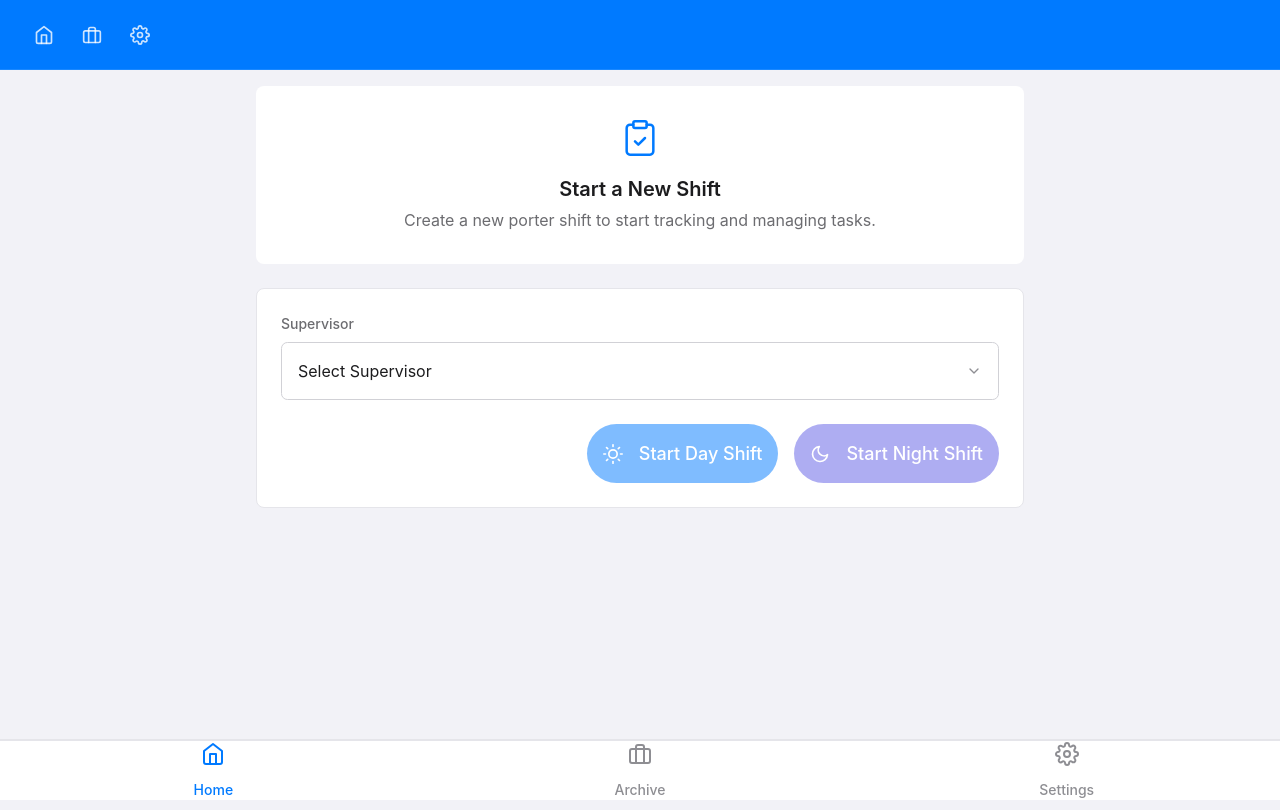
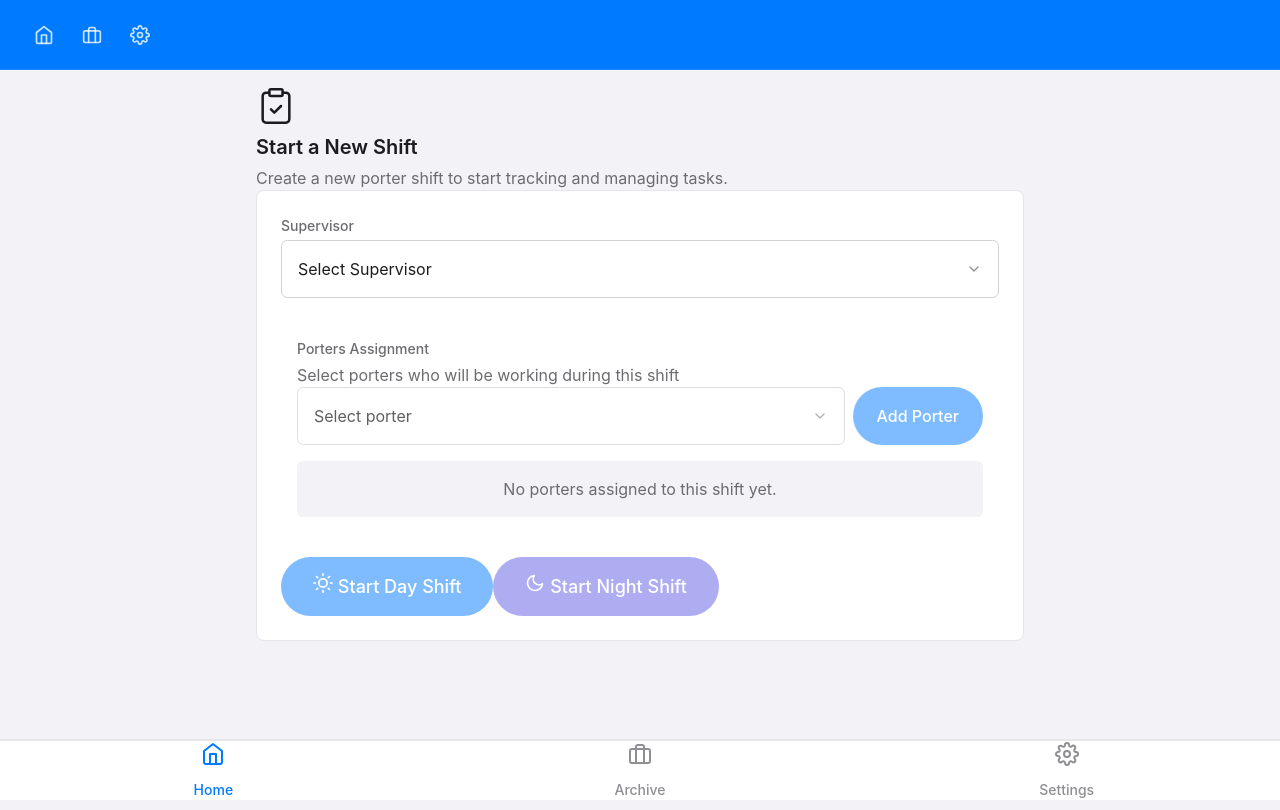
Before and after one commit to Hypha-Media-UK/Porter-Task, a Vue app: page / in a window 1280 px wide. Built offline with nearby package versions, Linux system fonts and the light colour scheme.

Commit message:
Added Porter to Shift Assignment

```diff
--- a/src/stores/shift.ts
+++ b/src/stores/shift.ts
@@ -140,7 +140,8 @@ export const useShiftStore = defineStore('shift', () => {
       type,
       supervisor,
       startTime: now.toISOString(),
-      tasks: []
+      tasks: [],
+      assignedPorters: [] // Initialize with empty array
     }
 
     currentShift.value = shift
@@ -151,6 +152,61 @@ export const useShiftStore = defineStore('shift', () => {
     console.log('Shift started:', shift)
 
     return shift
+  }
+
+  /**
+   * Add a porter to the current shift
+   */
+  function addPorterToShift(porterName: string) {
+    if (!currentShift.value) {
+      throw new Error('No active shift to add porter to')
+    }
+
+    // Initialize assignedPorters array if it doesn't exist
+    if (!currentShift.value.assignedPorters) {
+      currentShift.value.assignedPorters = []
+    }
+
+    // Check if porter is already assigned
+    if (currentShift.value.assignedPorters.includes(porterName)) {
+      console.warn(`Porter ${porterName} is already assigned to this shift`)
+      return false
+    }
+
+    // Add porter to shift
+    currentShift.value.assignedPorters.push(porterName)
+
+    // Save to localStorage
+    localStorage.setItem(CURRENT_SHIFT_STORAGE_KEY, JSON.stringify(currentShift.value))
+
+    console.log(`Porter ${porterName} added to shift`)
+    return true
+  }
+
+  /**
+   * Remove a porter from the current shift
+   */
+  function removePorterFromShift(porterName: string) {
+    if (!currentShift.value || !currentShift.value.assignedPorters) {
+      throw new Error('No active shift or no assigned porters')
+    }
+
+    // Find porter index
+    const porterIndex = currentShift.value.assignedPorters.indexOf(porterName)
+
+    if (porterIndex === -1) {
+      console.warn(`Porter ${porterName} is not assigned to this shift`)
+      return false
+    }
+
+    // Remove porter from shift
+    currentShift.value.assignedPorters.splice(porterIndex, 1)
+
+    // Save to localStorage
+    localStorage.setItem(CURRENT_SHIFT_STORAGE_KEY, JSON.stringify(currentShift.value))
+
+    console.log(`Porter ${porterName} removed from shift`)
+    return true
   }
 
   /**
@@ -642,6 +698,8 @@ export const useShiftStore = defineStore('shift', () => {
     getShift,
     getTask,
     deleteShift,
-    reopenShift
+    reopenShift,
+    addPorterToShift,
+    removePorterFromShift
   }
 })
--- a/src/types/index.ts
+++ b/src/types/index.ts
@@ -90,6 +90,7 @@ export interface Shift {
   startTime: string; // ISO string
   endTime?: string; // ISO string, optional if shift is still ongoing
   tasks: Task[];
+  assignedPorters?: Porter[]; // Porters assigned to this shift
 }
 
 // Route parameters
--- a/src/views/HomeView.vue
+++ b/src/views/HomeView.vue
@@ -1,7 +1,7 @@
 <template>
   <main class="home-view">
     <!-- ACTIVE SHIFT VIEW -->
-    <section v-if="isShiftActive && currentShift" class="active-shift">
+    <section v-if="isShiftActive && currentShift && currentShift.value" class="active-shift">
       <header class="top-header">
         <h1>Current Shift</h1>
       </header>
@@ -10,8 +10,8 @@
         <div class="shift-header">
           <div class="shift-title">
             <h2>{{ shiftTitle }}</h2>
-            <div class="shift-badge" :class="currentShift.type.toLowerCase()">
-              {{ currentShift.type }}
+            <div class="shift-badge" :class="currentShift.value.type.toLowerCase()">
+              {{ currentShift.value.type }}
             </div>
           </div>
 
@@ -24,7 +24,7 @@
             </div>
             <div class="supervisor-info">
               <div class="supervisor-label">Supervisor</div>
-              <div class="supervisor-name">{{ currentShift.supervisor }}</div>
+              <div class="supervisor-name">{{ currentShift.value.supervisor }}</div>
             </div>
           </div>
 
@@ -37,7 +37,7 @@
             </div>
             <div class="time-details">
               <div class="time-label">Started</div>
-              <div class="time-value">{{ formatTime(new Date(currentShift.startTime)) }}</div>
+              <div class="time-value">{{ formatTime(new Date(currentShift.value.startTime)) }}</div>
             </div>
           </div>
         </div>
@@ -45,16 +45,16 @@
         <div class="shift-progress">
           <div class="progress-label">
             <span>Task Completion</span>
-            <span>{{ Math.round((completedTasksCount / (currentShift.tasks.length || 1)) * 100) }}%</span>
+            <span>{{ Math.round((completedTasksCount / (currentShift.value.tasks.length || 1)) * 100) }}%</span>
           </div>
           <div class="progress">
-            <div class="progress-bar" :style="{ width: `${(completedTasksCount / (currentShift.tasks.length || 1)) * 100}%` }"></div>
+            <div class="progress-bar" :style="{ width: `${(completedTasksCount / (currentShift.value.tasks.length || 1)) * 100}%` }"></div>
           </div>
         </div>
 
         <div class="shift-stats">
           <div class="stat-item total">
-            <div class="stat-value">{{ currentShift.tasks.length }}</div>
+            <div class="stat-value">{{ currentShift.value.tasks.length }}</div>
             <div class="stat-label">Total Tasks</div>
           </div>
 
@@ -66,6 +66,50 @@
           <div class="stat-item completed">
             <div class="stat-value">{{ completedTasksCount }}</div>
             <div class="stat-label">Completed</div>
+          </div>
+        </div>
+
+        <!-- Porters Management Section -->
+        <div class="porters-section">
+          <h3>Porters Assignment</h3>
+          <p class="section-description">Assign porters to this shift to manage task assignments</p>
+
+          <div class="porters-assignment">
+            <div class="porter-selection">
+              <select
+                v-model="selectedPorter"
+                class="form-control"
+                :disabled="!availablePorters.length"
+              >
+                <option value="" disabled>Select porter</option>
+                <option v-for="porter in availablePorters" :key="porter" :value="porter">
+                  {{ porter }}
+                </option>
+              </select>
+              <button
+                class="btn-primary"
+                @click="handleAddPorterToShift"
+                :disabled="!selectedPorter"
+              >
+                Add Porter
+              </button>
+            </div>
+
+            <div v-if="assignedPorters.length === 0" class="empty-porters">
+              <p>No porters assigned to this shift yet.</p>
+            </div>
+
+            <div v-else class="assigned-porters">
+              <h4>Assigned Porters:</h4>
+              <div class="porter-tags">
+                <div v-for="porter in assignedPorters" :key="porter" class="porter-tag">
+                  <span class="porter-name">{{ porter }}</span>
+                  <button class="remove-porter" @click="handleRemovePorterFromShift(porter)" title="Remove porter">
+                    &times;
+                  </button>
+                </div>
+              </div>
+            </div>
           </div>
         </div>
 
@@ -128,6 +172,50 @@
             <option value="" disabled>Select Supervisor</option>
             <option v-for="sup in supervisors" :key="sup" :value="sup">{{ sup }}</option>
           </select>
+        </div>
+
+        <!-- Porter Assignment Section -->
+        <div class="form-group porters-section">
+          <label>Porters Assignment</label>
+          <p class="section-description">Select porters who will be working during this shift</p>
+
+          <div class="porters-assignment">
+            <div class="porter-selection">
+              <select
+                v-model="selectedPorter"
+                class="form-control"
+                :disabled="!availableInitialPorters.length"
+              >
+                <option value="" disabled>Select porter</option>
+                <option v-for="porter in allPorters" :key="porter" :value="porter">
+                  {{ porter }}
+                </option>
+              </select>
+              <button
+                class="btn-primary"
+                @click="handleAddInitialPorter"
+                :disabled="!selectedPorter"
+              >
+                Add Porter
+              </button>
+            </div>
+
+            <div v-if="initialPorters.length === 0" class="empty-porters">
+              <p>No porters assigned to this shift yet.</p>
+            </div>
+
+            <div v-else class="assigned-porters">
+              <h4>Assigned Porters:</h4>
+              <div class="porter-tags">
+                <div v-for="porter in initialPorters" :key="porter" class="porter-tag">
+                  <span class="porter-name">{{ porter }}</span>
+                  <button class="remove-porter" @click="handleRemoveInitialPorter(porter)" title="Remove porter">
+                    &times;
+                  </button>
+                </div>
+              </div>
+            </div>
+          </div>
         </div>
 
         <div class="shift-actions">
@@ -256,43 +344,131 @@ const {
   currentShift,
   archivedShifts,
   startShift,
-  endShift
+  endShift,
+  addPorterToShift,
+  removePorterFromShift
 } = shiftStore
 
-const { supervisors } = settingsStore
+const { supervisors, porters: allPorters } = settingsStore
 
 // Local state
 const shiftType = ref<'Day' | 'Night'>('Day')
 const supervisor = ref('')
 const showEndShiftConfirm = ref(false)
+const selectedPorter = ref('')
+const initialPorters = ref<string[]>([])
 
 // Computed
 const shiftTitle = computed(() => {
-  if (!currentShift) return ''
+  if (!currentShift.value) return ''
 
-  const date = new Date(currentShift.date)
+  const date = new Date(currentShift.value.date)
   return `${formatDate(date)}`
 })
 
 const pendingTasksCount = computed(() => {
-  if (!currentShift) return 0
-  return currentShift.tasks.filter(task => task.status === 'Pending').length
+  if (!currentShift.value) return 0
+  return currentShift.value.tasks.filter(task => task.status === 'Pending').length
 })
 
 const completedTasksCount = computed(() => {
-  if (!currentShift) return 0
-  return currentShift.tasks.filter(task => task.status === 'Completed').length
+  if (!currentShift.value) return 0
+  return currentShift.value.tasks.filter(task => task.status === 'Completed').length
 })
 
 const recentShifts = computed(() => {
-  return archivedShifts.slice(0, 3)
+  if (!archivedShifts.value) return []
+  return archivedShifts.value.slice(0, 3)
+})
+
+// Computed properties for porter management
+const assignedPorters = computed(() => {
+  if (!currentShift.value || !currentShift.value.assignedPorters) return []
+  return currentShift.value.assignedPorters
+})
+
+const availablePorters = computed(() => {
+  // Filter out porters that are already assigned
+  return allPorters.filter(porter => !assignedPorters.value.includes(porter))
+})
+
+// Computed properties for initial porter assignment (before shift starts)
+const availableInitialPorters = computed(() => {
+  // Filter out porters that are already in the initialPorters list
+  return allPorters.filter(porter => !initialPorters.value.includes(porter))
 })
 
 // Methods
 const startSpecificShift = (type: 'Day' | 'Night') => {
-  if (supervisor.value) {
-    startShift(type, supervisor.value)
-    if (navigate) navigate('tasks')
+  try {
+    if (!supervisor.value) {
+      console.error('No supervisor selected');
+      return;
+    }
+
+    console.log(`Starting ${type} shift with supervisor:`, supervisor.value);
+
+    // Check if there's already an active shift
+    if (isShiftActive.value && currentShift.value) {
+      console.log('There is already an active shift. Ending current shift before starting a new one.');
+
+      // End the current shift
+      endShift();
+
+      // Reload the page to fully reset the state
+      window.location.reload();
+      return;
+    }
+
+    // Clear any existing shift data from localStorage
+    localStorage.removeItem('porter-track-current-shift');
+
+    // Start the shift with the supervisor
+    const newShift = startShift(type, supervisor.value);
+    console.log('New shift created:', newShift);
+
+    // Add any porters that were pre-selected
+    if (initialPorters.value && initialPorters.value.length > 0) {
+      console.log(`Adding ${initialPorters.value.length} porters to shift:`, initialPorters.value);
+
+      initialPorters.value.forEach(porter => {
+        try {
+          const success = addPorterToShift(porter);
+          console.log(`Added porter ${porter}: ${success ? 'Success' : 'Failed'}`);
+        } catch (err) {
+          console.error(`Error adding porter ${porter}:`, err);
+        }
+      });
+
+      // Clear the initial porters list
+      initialPorters.value = [];
+    }
+
+    // Force a UI refresh by navigating to the tasks page
+    console.log('Navigating to tasks view...');
+    window.location.href = '/tasks';
+  } catch (error) {
+    console.error('Critical error starting shift:', error);
+    alert('Error starting shift: ' + (error instanceof Error ? error.message : String(error)));
+  }
+}
+
+// Methods for initial porter assignment (before shift starts)
+const handleAddInitialPorter = () => {
+  if (selectedPorter.value && !initialPorters.value.includes(selectedPorter.value)) {
+    console.log('Adding porter to initial list:', selectedPorter.value);
+    initialPorters.value.push(selectedPorter.value);
+    // Reset selection after successful add
+    selectedPorter.value = '';
+  } else {
+    console.warn('Porter already in list or no porter selected');
+  }
+}
+
+const handleRemoveInitialPorter = (porter: string) => {
+  const index = initialPorters.value.indexOf(porter)
+  if (index !== -1) {
+    initialPorters.value.splice(index, 1)
   }
 }
 
@@ -310,6 +486,18 @@ const viewShiftDetails = (shiftId: string) => {
 
 const navigateToArchive = () => {
   if (navigate) navigate('archive')
+}
+
+const handleAddPorterToShift = () => {
+  if (selectedPorter.value) {
+    addPorterToShift(selectedPorter.value)
+    // Reset selection after adding
+    selectedPorter.value = ''
+  }
+}
+
+const handleRemovePorterFromShift = (porter: string) => {
+  removePorterFromShift(porter)
 }
 
 // Initialize form data
@@ -367,21 +555,21 @@ h3 {
   margin-top: var(--spacing-lg);
 }
 
+h4 {
+  font-size: var(--font-size-md);
+  font-weight: var(--font-weight-semibold);
+  color: var(--color-text);
+  margin-bottom: var(--spacing-sm);
+  margin-top: 0;
+}
+
 p {
   color: var(--color-text-secondary);
   line-height: 1.5;
 }
 
 /* Card styles */
-.card {
-  background-color: var(--color-card);
-  border-radius: var(--border-radius-lg);
-  padding: var(--spacing-lg);
-  margin-bottom: var(--spacing-lg);
-}
-
-/* Active Shift styles */
-.shift-card {
+.card, .shift-card {
   background-color: var(--color-card);
   border-radius: var(--border-radius-lg);
   padding: var(--spacing-lg);
@@ -421,261 +609,51 @@ p {
   background-color: var(--color-secondary);
 }
 
-.shift-supervisor {
-  display: flex;
-  align-items: flex-start;
-  margin-bottom: var(--spacing-sm);
+.porters-section {
+  background-color: var(--color-card);
+  border-radius: var(--border-radius);
+  padding: var(--spacing-md);
+  margin-top: var(--spacing-md);
 }
 
-.supervisor-avatar {
-  width: 32px;
-  height: 32px;
+.porter-selection {
   display: flex;
-  align-items: center;
-  justify-content: center;
-  background-color: var(--color-primary-light);
-  color: var(--color-primary);
-  border-radius: 50%;
-  margin-right: var(--spacing-sm);
+  gap: var(--spacing-sm);
+  margin-bottom: var(--spacing-md);
 }
 
-.supervisor-info {
+.porter-selection select {
   flex: 1;
 }
 
-.supervisor-label, .time-label {
-  font-size: var(--font-size-xs);
-  color: var(--color-text-secondary);
-  margin-bottom: 2px;
-}
-
-.supervisor-name, .time-value {
-  font-size: var(--font-size-sm);
-  font-weight: var(--font-weight-medium);
-  color: var(--color-text);
-}
-
-.shift-time {
-  display: flex;
-  align-items: flex-start;
-}
-
-.time-icon {
-  width: 32px;
-  height: 32px;
-  display: flex;
-  align-items: center;
-  justify-content: center;
+.empty-porters {
   background-color: var(--color-secondary-light);
-  color: var(--color-secondary);
-  border-radius: 50%;
-  margin-right: var(--spacing-sm);
-}
-
-.shift-progress {
-  margin: var(--spacing-md) 0;
-}
-
-.progress-label {
-  display: flex;
-  justify-content: space-between;
-  font-size: var(--font-size-sm);
-  margin-bottom: var(--spacing-xs);
-  color: var(--color-text-secondary);
-}
-
-.progress {
-  height: 8px;
-  background-color: var(--color-border-light);
-  border-radius: var(--border-radius-pill);
-  overflow: hidden;
-}
-
-.progress-bar {
-  height: 100%;
-  background-color: var(--color-success);
-  border-radius: var(--border-radius-pill);
-  transition: width 0.5s ease;
-}
-
-.shift-stats {
-  display: flex;
-  justify-content: space-between;
-  margin: var(--spacing-lg) 0;
-  background-color: var(--color-secondary-light);
+  padding: var(--spacing-md);
   border-radius: var(--border-radius);
-  padding: var(--spacing-md);
-}
-
-.stat-item {
-  text-align: center;
-  flex: 1;
-}
-
-.stat-value {
-  font-size: var(--font-size-2xl);
-  font-weight: var(--font-weight-bold);
-  margin-bottom: var(--spacing-xs);
-}
-
-.stat-item.total .stat-value {
-  color: var(--color-primary);
-}
-
-.stat-item.pending .stat-value {
-  color: var(--color-pending);
-}
-
-.stat-item.completed .stat-value {
-  color: var(--color-success);
-}
-
-.stat-label {
-  font-size: var(--font-size-xs);
-  color: var(--color-text-secondary);
-  font-weight: var(--font-weight-medium);
-}
-
-.shift-actions {
-  display: flex;
-  flex-direction: column;
-  gap: var(--spacing-md);
-  margin-top: var(--spacing-lg);
-}
-
-.shift-actions button {
-  display: flex;
-  align-items: center;
-  justify-content: center;
-  gap: var(--spacing-md);
-  flex: 1;
-  padding: var(--spacing-md);
-}
-
-.btn-icon {
-  display: flex;
-  align-items: center;
-  justify-content: center;
-}
-
-@media (min-width: 768px) {
-  .shift-actions {
-    flex-direction: row;
-  }
-}
-
-/* Quick Actions Section */
-.quick-actions-section {
-  margin-top: var(--spacing-lg);
-}
-
-.quick-action-card {
-  display: flex;
-  align-items: center;
-  background-color: var(--color-card);
-  border-radius: var(--border-radius);
-  padding: var(--spacing-md);
-  margin-bottom: var(--spacing-md);
-  cursor: pointer;
-  transition: transform var(--transition-fast);
-}
-
-.quick-action-card:active {
-  transform: scale(0.98);
-}
-
-.action-icon {
-  width: 44px;
-  height: 44px;
-  display: flex;
-  align-items: center;
-  justify-content: center;
-  border-radius: var(--border-radius-sm);
-  margin-right: var(--spacing-md);
-}
-
-.action-icon.pending {
-  background-color: rgba(var(--color-pending-rgb), 0.1);
-  color: var(--color-pending);
-}
-
-.action-content {
-  flex: 1;
-}
-
-.action-title {
-  font-weight: var(--font-weight-semibold);
-  margin-bottom: var(--spacing-xs);
-}
-
-.action-subtitle {
-  font-size: var(--font-size-sm);
-  color: var(--color-text-secondary);
-}
-
-.action-chevron {
-  color: var(--color-text-light);
-}
-
-/* Welcome card */
-.welcome-card {
-  background-color: var(--color-card);
-  border-radius: var(--border-radius-lg);
-  padding: var(--spacing-xl);
-  margin-bottom: var(--spacing-lg);
   text-align: center;
 }
 
-.welcome-icon {
+.porter-tags {
   display: flex;
-  justify-content: center;
+  flex-wrap: wrap;
+  gap: var(--spacing-sm);
   margin-bottom: var(--spacing-md);
-  color: var(--color-primary);
 }
 
-/* Shift Form */
-.shift-form {
-  padding: var(--spacing-lg);
+.porter-tag {
+  display: flex;
+  align-items: center;
+  background-color: var(--color-primary-light);
+  color: var(--color-primary);
+  padding: var(--spacing-xs) var(--spacing-sm);
+  border-radius: var(--border-radius-pill);
 }
 
-.form-group {
-  margin-bottom: var(--spacing-lg);
-}
-
-.form-group label {
-  display: block;
-  margin-bottom: var(--spacing-sm);
-  font-size: var(--font-size-sm);
-  font-weight: var(--font-weight-medium);
-  color: var(--color-text-secondary);
-}
-
-/* Recent Shifts styles */
-.section-header {
-  display: flex;
-  justify-content: space-between;
-  align-items: center;
-  margin-bottom: var(--spacing-sm);
-}
-
-.section-header h3 {
-  margin: 0;
-}
-
-.view-all-link {
-  color: var(--color-primary);
+.remove-porter {
   background: none;
   border: none;
-  font-size: var(--font-size-sm);
-  font-weight: var(--font-weight-medium);
+  color: var(--color-primary);
   cursor: pointer;
-  padding: var(--spacing-xs) var(--spacing-sm);
-}
-
-.shift-list {
-  background-color: var(--color-card);
-  border-radius: var(--border-radius-lg);
-  overflow: hidden;
 }
 
 .shift-list-item {
@@ -684,154 +662,9 @@ p {
   display: flex;
   align-items: center;
   cursor: pointer;
-  transition: background-color var(--transition-fast);
 }
 
 .shift-list-item:last-child {
   border-bottom: none;
 }
-
-.shift-list-item:active {
-  background-color: rgba(var(--color-primary-rgb), 0.05);
-}
-
-.shift-list-icon {
-  width: 40px;
-  height: 40px;
-  display: flex;
-  align-items: center;
-  justify-content: center;
-  border-radius: var(--border-radius-sm);
-  margin-right: var(--spacing-md);
-}
-
-.shift-list-icon.day {
-  background-color: rgba(var(--color-primary-rgb), 0.1);
-  color: var(--color-primary);
-}
-
-.shift-list-icon.night {
-  background-color: rgba(var(--color-secondary-rgb), 0.1);
-  color: var(--color-secondary);
-}
-
-.shift-list-content {
-  flex: 1;
-}
-
-.shift-list-title {
-  font-weight: var(--font-weight-medium);
-  margin-bottom: 2px;
-}
-
-.shift-list-details {
-  font-size: var(--font-size-sm);
-  color: var(--color-text-secondary);
-}
-
-.separator {
-  margin: 0 var(--spacing-xs);
-}
-
-.shift-list-chevron {
-  color: var(--color-text-light);
-}
-
-/* Modal styles - iOS style */
-.modal-backdrop {
-  position: fixed;
-  top: 0;
-  left: 0;
-  right: 0;
-  bottom: 0;
-  background-color: rgba(0, 0, 0, 0.3);
-  backdrop-filter: blur(5px);
-  -webkit-backdrop-filter: blur(5px);
-  display: flex;
-  justify-content: center;
-  align-items: flex-end;
-  z-index: var(--z-index-modal);
-  animation: fadeIn 0.3s cubic-bezier(0.25, 0.46, 0.45, 0.94);
-}
-
-.modal-content {
-  background-color: var(--color-card);
-  border-radius: var(--border-radius-lg) var(--border-radius-lg) 0 0;
-  width: 100%;
-  max-height: 90vh;
-  overflow-y: auto;
-  animation: slideInUp 0.4s cubic-bezier(0.19, 1, 0.22, 1);
-  padding-bottom: max(var(--spacing-md), var(--safe-area-inset-bottom));
-}
-
-.modal-handle {
-  width: 36px;
-  height: 5px;
-  background-color: var(--color-border);
-  border-radius: 3px;
-  margin: var(--spacing-sm) auto;
-}
-
-.modal-header {
-  padding: var(--spacing-md) var(--spacing-lg);
-  border-bottom: 1px solid var(--color-border-light);
-}
-
-.modal-header h3 {
-  margin: 0;
-  font-size: var(--font-size-lg);
-  font-weight: var(--font-weight-semibold);
-  text-align: center;
-}
-
-.modal-body {
-  padding: var(--spacing-lg);
-}
-
-.modal-body p {
-  margin: 0;
-  text-align: center;
-}
-
-.modal-actions {
-  padding: var(--spacing-md) var(--spacing-lg);
-  display: flex;
-  gap: var(--spacing-md);
-}
-
-.modal-actions button {
-  flex: 1;
-}
-
-@keyframes fadeIn {
-  from {
-    opacity: 0;
-  }
-  to {
-    opacity: 1;
-  }
-}
-
-@keyframes slideInUp {
-  from {
-    transform: translateY(50px);
-    opacity: 0.8;
-  }
-  to {
-    transform: translateY(0);
-    opacity: 1;
-  }
-}
-
-/* Responsive adjustments */
-@media (min-width: 768px) {
-  .shift-actions {
-    justify-content: flex-end;
-  }
-
-  .shift-actions button {
-    flex: 0 0 auto;
-    min-width: 150px;
-  }
-}
 </style>
--- a/src/views/TaskFormView.vue
+++ b/src/views/TaskFormView.vue
@@ -223,9 +223,27 @@ const isShiftActive = computed(() => shiftStore.isShiftActive);
 
 const {
   jobCategories,
-  buildings,
-  porters
+  buildings
 } = settingsStore;
+
+// Get all available porters from settings, but we'll filter them based on the current shift
+const allPorters = settingsStore.porters;
+
+// Computed property for porters assigned to the current shift
+const porters = computed(() => {
+  // If editing a task from an archived shift, use all porters
+  if (isFromArchive.value) {
+    return allPorters;
+  }
+
+  // If there's a current shift with assigned porters, use only those
+  if (shiftStore.currentShift?.assignedPorters?.length) {
+    return shiftStore.currentShift.assignedPorters;
+  }
+
+  // Fallback to all porters if none are specifically assigned
+  return allPorters;
+});
 
 // State
 const isEditing = computed(() => !!props.taskId);
```
